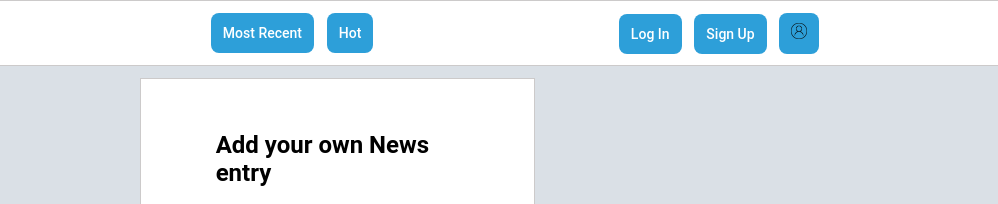
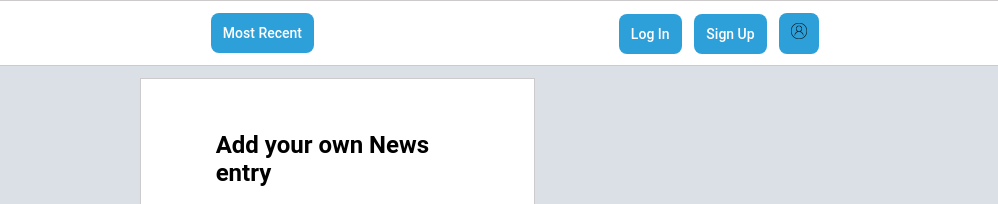
Before and after one commit to hamsamuxumed/Lap-1-Project-Client, a website: page index.html in a window 1280 px wide. Shown: the top 204 px of the page, 282-1280 px from the left. Drawn offline with nearby package versions, Linux system fonts and the light colour scheme; no server answers.

Commit message:
remove button

```diff
--- a/index.html
+++ b/index.html
@@ -23,7 +23,6 @@
         </figure>
         <section id="filterSection">
             <button id="sortByButton" class="button">Most Recent</button>
-            <button>Hot</button>
         </section>
         <section id="accountSection">
             <button>Log In</button>
```
